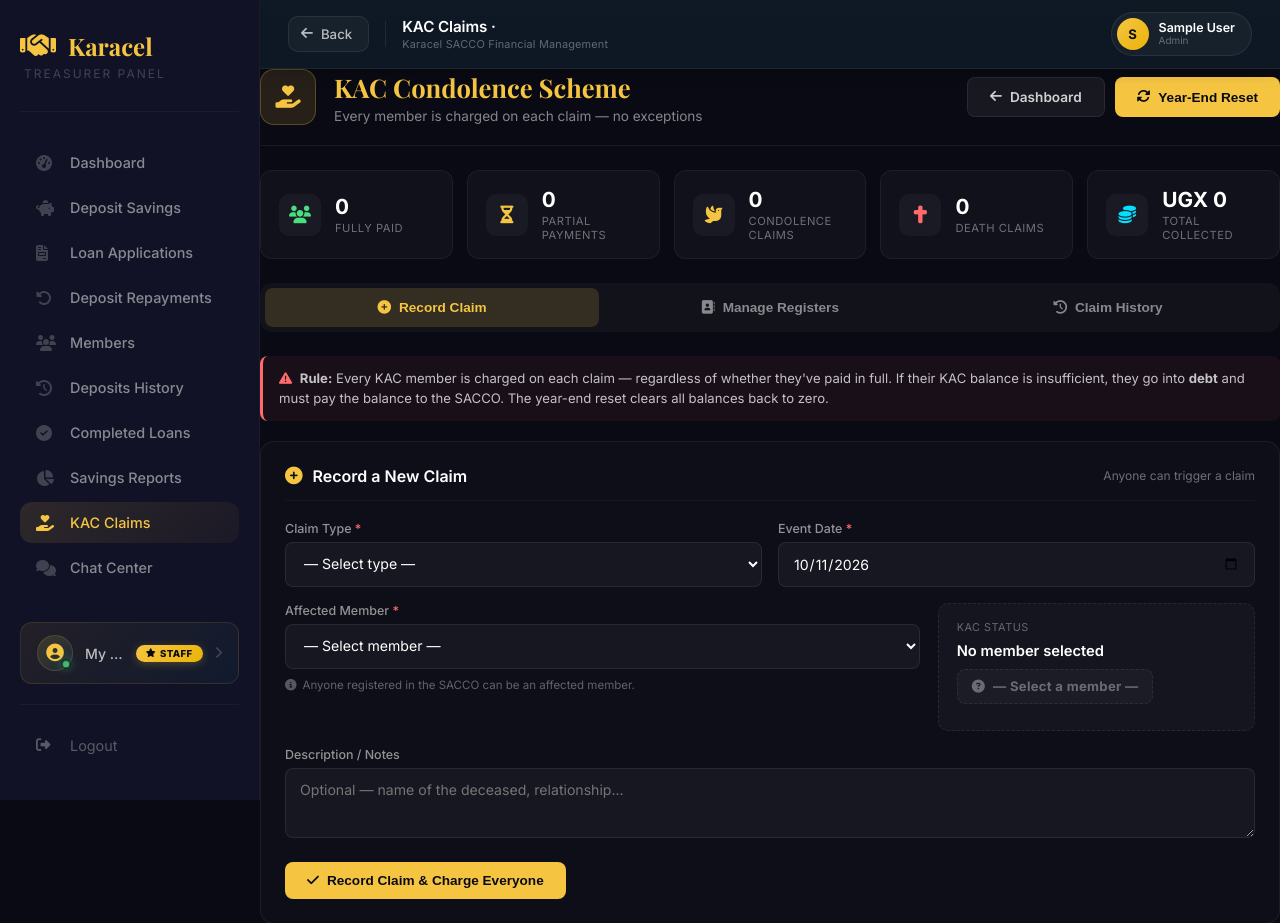
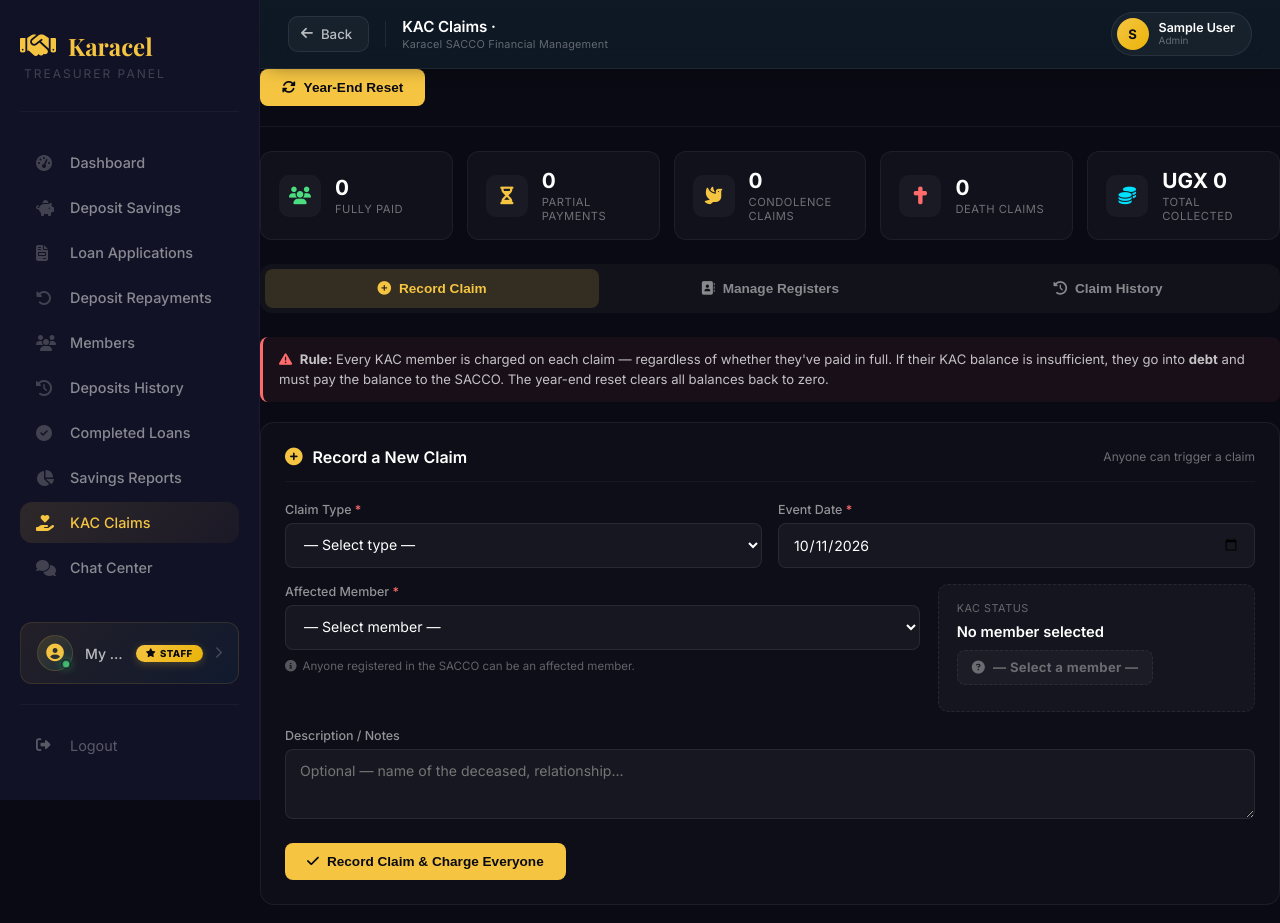
Before and after one commit to Gertrude-9/karacel-website, a Flask app: page /treasurer/kac-claims in a window 1280 px wide. Shown: the top 923 px of the page. Run offline with Flask 3, Linux system fonts and the light colour scheme; the visitor is signed in with stand-in values (Sample User, id 1); data that the repository does not hold is empty; parts of the project's set-up code (start-up, migrations or seed data) failed here and were passed over; some libraries are stand-ins or nearby versions.

Commit message:
rectify design

```diff
--- a/templates/treasurer/kac-claims.html
+++ b/templates/treasurer/kac-claims.html
@@ -363,21 +363,9 @@
 
    <!-- HEADER -->
 <div class="kac-header">
-        <div class="kac-header-icon">
-            <i class="fas fa-hand-holding-heart"></i>
-        </div>
-        <div class="kac-header-text">
-            <h2>KAC Condolence Scheme</h2>
-            <p>Every member is charged on each claim — no exceptions</p>
-        </div>
-        <div class="kac-header-actions">
-            <a href="{{ url_for('treasurer_dashboard') }}" class="kac-btn kac-btn-secondary">
-                <i class="fas fa-arrow-left"></i> Dashboard
-            </a>
     <button onclick="confirmYearReset()" class="kac-btn kac-btn-primary">
         <i class="fas fa-sync-alt"></i> Year-End Reset
     </button>
-        </div>
 </div>
 
     <!-- STATS -->
```
Lines whose indentation alone changed are shown as unchanged.
